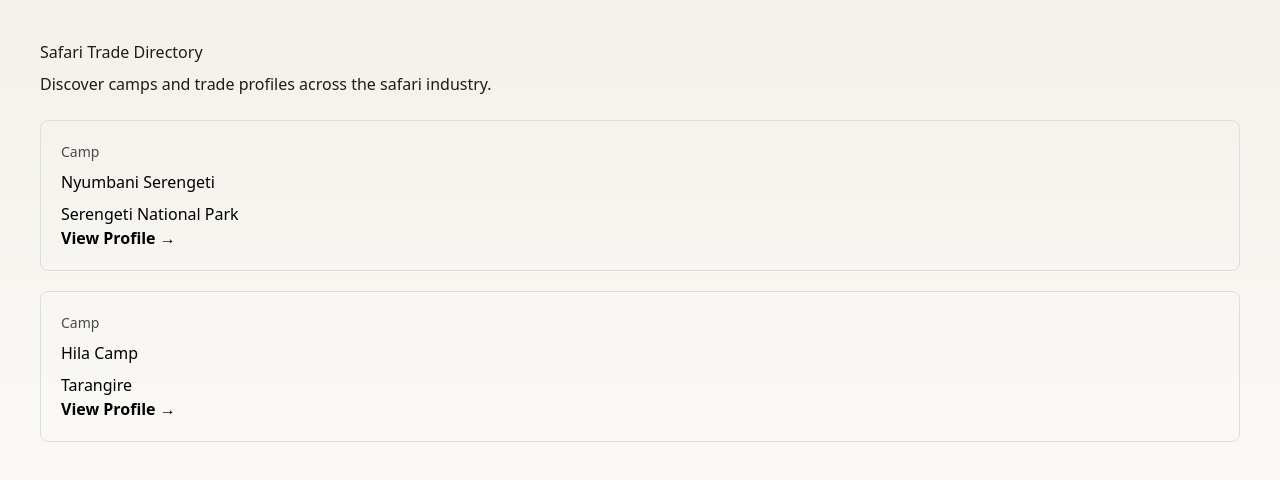
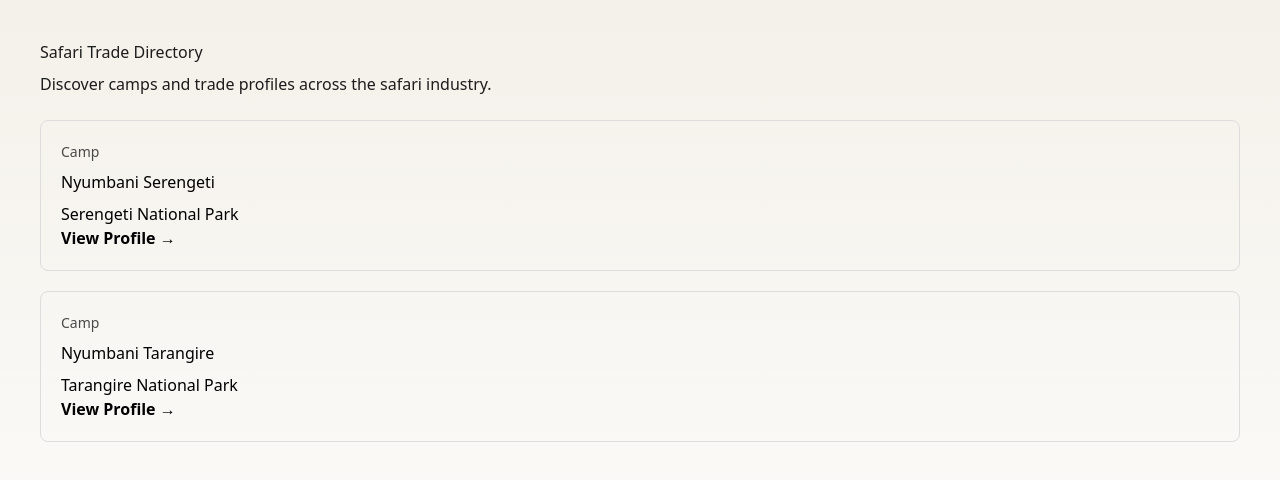
Before and after one commit to aisafarimarketing-ux/safari-trade-directory, a Next.js app: page /directory in a window 1280 px wide. Shown: the top 480 px of the page. Built offline with nearby package versions, Linux system fonts and the light colour scheme.

Commit message:
Update profiles.ts

```diff
--- a/src/data/profiles.ts
+++ b/src/data/profiles.ts
@@ -4,6 +4,7 @@ export type TradeProfile = {
   slug: string;
   type: string;
   description: string;
+  companySlug: string;
 };
 
 export const profiles: TradeProfile[] = [
@@ -13,14 +14,16 @@ export const profiles: TradeProfile[] = [
     slug: "nyumbani-serengeti",
     type: "Camp",
     description:
-      "A hosted safari trade profile for Nyumbani Serengeti. This is where trade partners will view brand, location, and key listing details.",
+      "A hosted safari trade profile for Nyumbani Serengeti. Trade partners can view location, brand details, and contact information here.",
+    companySlug: "nyumbani-collection",
   },
   {
-    name: "Hila Camp",
-    location: "Tarangire",
-    slug: "hila-camp",
+    name: "Nyumbani Tarangire",
+    location: "Tarangire National Park",
+    slug: "nyumbani-tarangire",
     type: "Camp",
     description:
-      "A hosted safari trade profile for Hila Camp. This page will later include richer trade content and contact tools.",
+      "A hosted safari trade profile for Nyumbani Tarangire. This listing represents one camp within the Nyumbani Collection.",
+    companySlug: "nyumbani-collection",
   },
 ];
```
